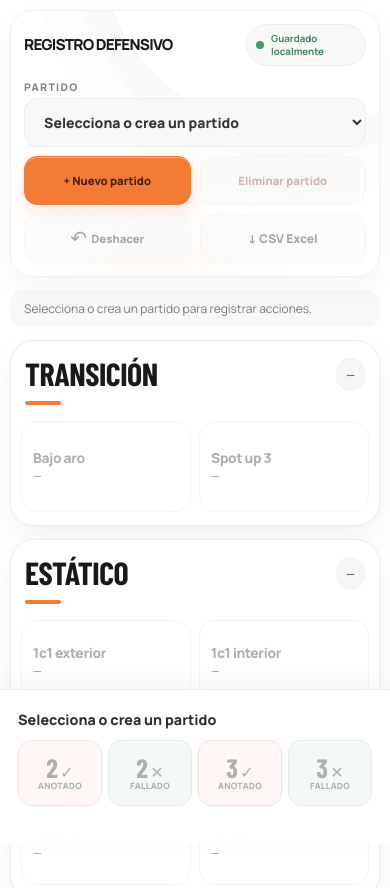
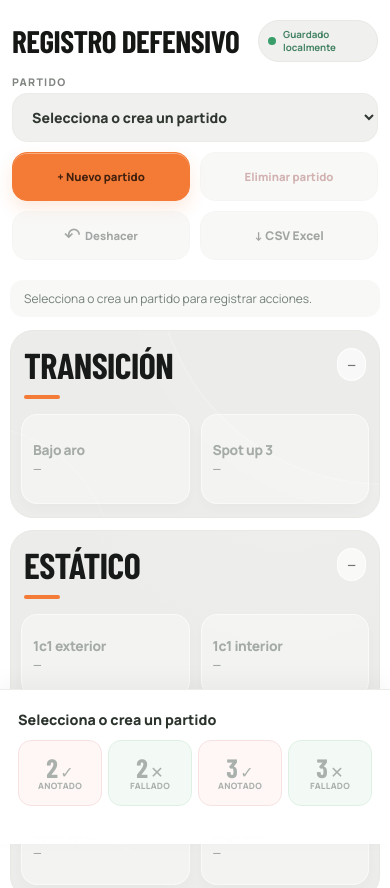
Before and after one commit to itsasnehezkuntza/registro_defensas_baloncesto, a plain HTML site: page index.html in a window 390 px wide. Shown: the top 888 px of the page. Drawn offline with nearby package versions, Linux system fonts and the light colour scheme; a web font is replaced by a local one.

Commit message:
design: fill viewport, gray Nike-style panels, and seamless title-only header

```diff
--- a/premium.css
+++ b/premium.css
@@ -291,3 +291,102 @@ body {
 .result-btn.result-made { background:#fff3f3; border-color:#f3d5d5; }
 .result-btn.result-missed { background:#eff9f1; border-color:#d1ead9; }
 .no-game-notice { background:#f8f9f7; }
+
+/* Full-viewport Nike-style layout: white page, cool-gray modules, no header card. */
+:root { --bg:#fff;--surface:#ededeb;--border:#e8e8e5; }
+html,body{width:100%;min-height:100%;background:#fff}
+.app-shell{
+  box-sizing:border-box;
+  width:100%;max-width:none;margin:0;
+  padding:max(14px,env(safe-area-inset-top)) max(18px,env(safe-area-inset-right))
+    calc(var(--dock-height) + 22px) max(18px,env(safe-area-inset-left));
+}
+.header{
+  position:relative;overflow:visible;
+  padding:15px 3px 22px;margin:0 0 13px;
+  background:transparent;border:0;border-radius:0;box-shadow:none;
+  backdrop-filter:none;-webkit-backdrop-filter:none;
+}
+.header::before,.header::after{display:none}
+.brand-line{margin-bottom:20px;align-items:center}
+.brand{gap:0}
+.brand h1{
+  font-family:"Barlow Condensed","Arial Narrow",sans-serif;
+  font-size:clamp(2rem,3.4vw,3.25rem);
+  line-height:1;letter-spacing:-.015em;font-weight:800;color:#151715;
+}
+.toolbar{gap:10px}
+.field-game{width:min(430px,100%)}
+.field select,.tool-button{
+  background:#f0f0ee;border:1px solid #ebebe8;
+  box-shadow:none;border-radius:15px;
+}
+.save-status{background:#f0f0ee;border-color:#e8e8e5}
+.top-grid{
+  grid-template-columns:minmax(0,1fr) minmax(0,1.6fr);
+  gap:16px;
+}
+.stat-panel{
+  background:#ececea;
+  border:1px solid #e8e8e5;
+  box-shadow:none;
+  border-radius:27px;
+}
+.stat-panel::before,.stat-panel::after{opacity:.24}
+.panel-heading{padding:26px 26px 16px}
+.panel-heading h2{font-size:clamp(2.25rem,3.3vw,3.2rem)}
+.panel-summary{background:rgba(255,255,255,.65);border-color:rgba(255,255,255,.85)}
+.action-list{padding:8px 19px 22px;gap:11px}
+.action-btn,.direct-type,.defense-heading,.defense-btn{
+  background:#fff;border:1px solid rgba(255,255,255,.95);
+  box-shadow:0 5px 14px rgba(24,29,26,.035);
+}
+.action-btn:hover:not(:disabled),.defense-btn:hover:not(:disabled){
+  background:#fafafa;
+}
+.action-btn[aria-pressed="true"],.defense-btn[aria-pressed="true"]{
+  background:#f47b36;border-color:#f47b36;
+}
+.direct-panel{margin-top:16px}
+.direct-list{padding:0 19px 22px}
+.direct-matrix-inner{
+  background:rgba(255,255,255,.22);
+  border:1px solid rgba(255,255,255,.5);
+}
+.direct-type,.defense-heading,.defense-btn{background:#fff}
+.defense-heading.is-axis-selected,.direct-row.is-axis-selected .direct-type{
+  background:#ffe7d6;border-color:#f6b487;
+}
+.result-inner{max-width:none}
+.result-dock{background:rgba(255,255,255,.96)}
+@media(min-width:1100px){
+  .top-grid>.stat-panel{min-height:340px}
+  .action-list .action-btn{min-height:106px}
+  .transition-list .action-btn{min-height:132px}
+  .direct-matrix-inner{min-width:0}
+  .defense-btn{min-height:79px}
+}
+@media(max-width:760px){
+  .app-shell{
+    padding:max(10px,env(safe-area-inset-top)) max(10px,env(safe-area-inset-right))
+      calc(var(--dock-height) + 15px) max(10px,env(safe-area-inset-left));
+  }
+  .header{padding:12px 2px 15px;margin-bottom:8px}
+  .brand-line{margin-bottom:13px}
+  .brand h1{font-size:clamp(1.9rem,7.5vw,2.5rem)}
+  .top-grid{grid-template-columns:1fr;gap:12px}
+  .stat-panel{border-radius:23px}
+  .panel-heading{padding:20px 17px 13px}
+  .action-list{padding:5px 12px 15px}
+  .transition-list .action-btn{min-height:90px}
+  .direct-panel{margin-top:12px}
+  .direct-list{padding:0 12px 15px}
+  .direct-matrix-inner{min-width:670px}
+}
+@media(max-width:420px){
+  .brand h1{font-size:1.95rem}
+  .header{padding:10px 2px 12px}
+  .panel-heading{padding:17px 13px 11px}
+  .action-list{padding:4px 10px 13px}
+  .direct-list{padding:0 10px 13px}
+}
```
